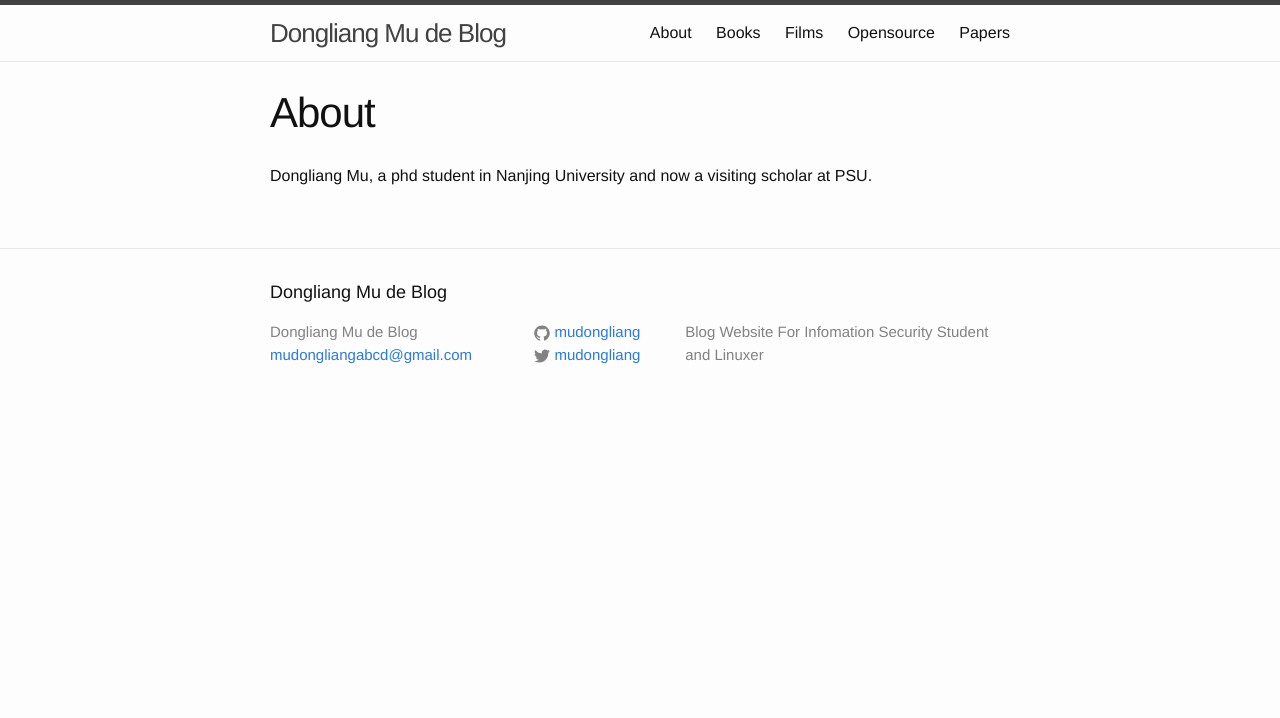
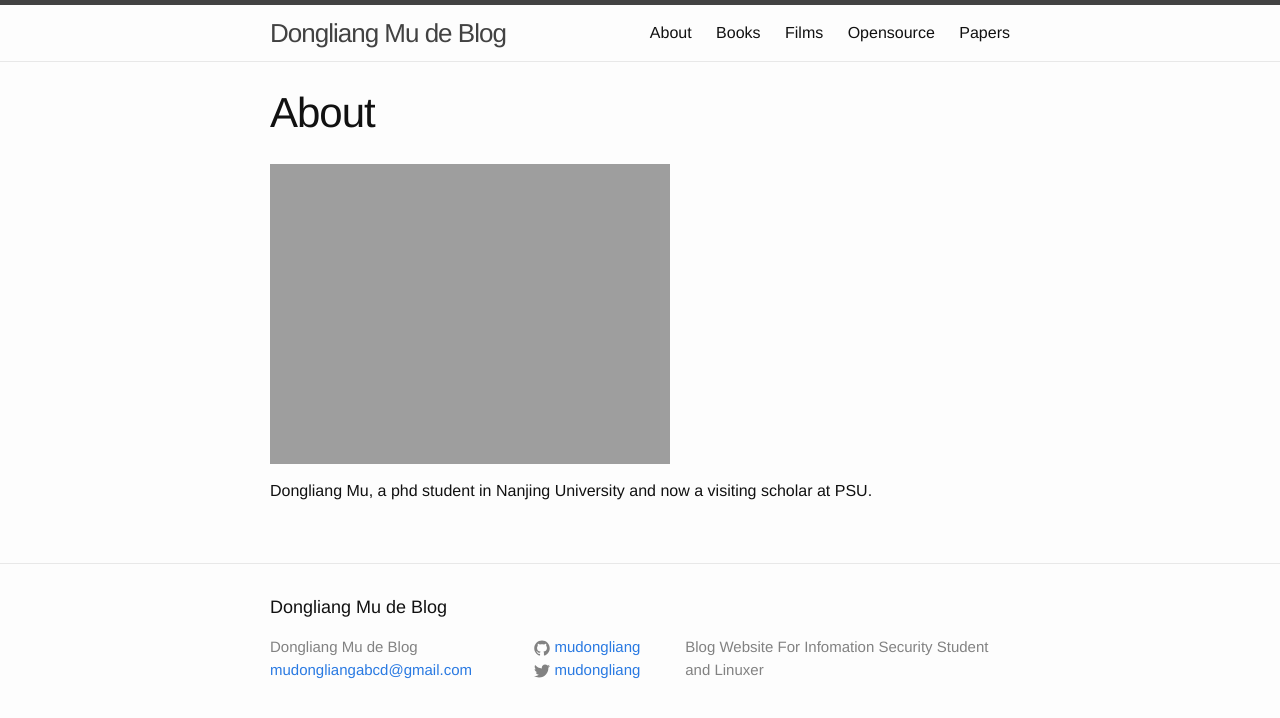
Before and after one commit to mudongliang/mudongliang.github.io, a Jekyll site: the page built from about/about.md, in a window 1280 px wide. Shown: the top 718 px of the page. Built offline with Jekyll 4.4.1, drawn with Linux system fonts in a browser that asks for light colours.

Commit message:
Add my photo to my profile

```diff
--- a/about/about.md
+++ b/about/about.md
@@ -4,5 +4,7 @@ title: About
 permalink: /about/
 ---
 
+![Photo]({{site.url}}/images/Photo.jpeg)
+
 Dongliang Mu, a phd student in Nanjing University and
 now a visiting scholar at PSU.
```
Also changed, not shown: images/Photo.jpg (added).
